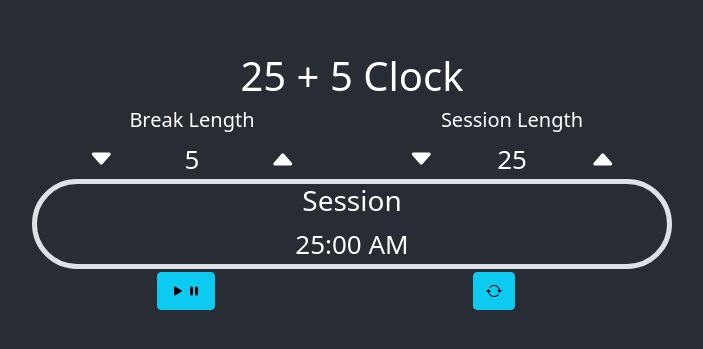
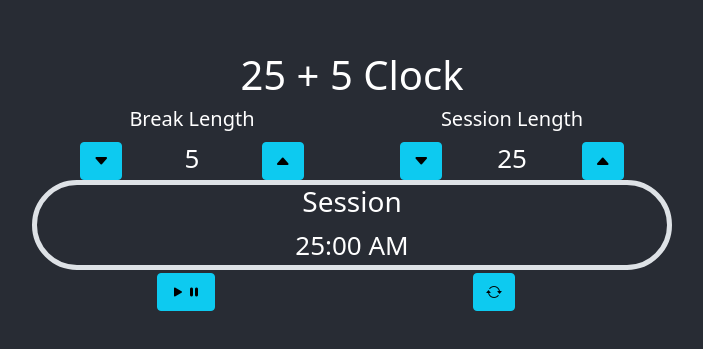
Before and after one commit to danyr59/clock, a React (Create React App) app: page / in a window 1280 px wide. Shown: the part 219-568 px from the top of the page, without its empty margins (288-991 px from the left). Built offline with nearby package versions, Linux system fonts and the light colour scheme.

Commit message:
añadido funcionalidades de reseteo y funciona

```diff
--- a/src/App.js
+++ b/src/App.js
@@ -20,7 +20,7 @@ Date.prototype.setFormatMinSecond = function (min, seg) {
 //   }
 //
 // console.log(ownProps);
-const inizializeTimeLeft = (length) => {
+const inizializeTimeLeft = function (length) {
   const difference = length * 60 * 1000;
   let timeLeft = {};
   if (difference > 0) {
@@ -37,15 +37,20 @@ const inizializeTimeLeft = (length) => {
   return timeLeft;
 };
 const getDate = function ({ minutes: minutes, seconds: seg, ms: ms }) {
-  //402 tiempo de retrazo producido
+  //402 ms tiempo de retrazo producido
+  console.log(minutes, seg, ms);
   const difference = minutes * 60 * 1000 + seg * 1000 + ms + 402;
   return new Date(+new Date() + difference);
 };
 function App() {
-  const [date, setDate] = useState(getDate({ minutes: 25, seg: 0, ms: 0 }));
+  const [date, setDate] = useState(getDate({ minutes: 25, seconds: 0, ms: 0 }));
   const [timeLeft, setTimeLeft] = useState(inizializeTimeLeft(25));
   const [startStop, setStartStop] = useState(false);
+  const [breakLength, setBreakLength] = useState(5);
+  const [sessionLength, setSessionLength] = useState(25);
+  const [reboot, setReboot] = useState(false);
   const calculateTimeLeft = () => {
+    console.log(`date: ${date}`);
     const difference = +date - +new Date();
     let timeLeft = {};
     if (difference > 0) {
@@ -59,7 +64,6 @@ function App() {
         ms: 0,
       };
     }
-    console.log(timeLeft);
     return timeLeft;
   };
   function getTimeLeft({ year, month, date, hours, minutes, seconds, ms }) {
@@ -78,14 +82,9 @@ function App() {
   function startStopOnClick() {
     setStartStop(!startStop);
     setDate(getDate(timeLeft));
-
-    // setStartStop(!startStop);
-    // setDate(getDate({ minutes: 10, seg: 0 }));
-    // setTimeLeft(inizializeTimeLeft(10));
   }
   useEffect(() => {
     if (startStop) {
-      console.log("useEffect");
       const timer = setTimeout(() => {
         setTimeLeft(calculateTimeLeft());
       }, 1000);
@@ -93,6 +92,24 @@ function App() {
     }
     // , [timeLeft]
   });
+  function rebootTimeLeft() {
+    setReboot(true);
+    setStartStop(false);
+    setDate(getDate({ minutes: 25, seconds: 0, ms: 0 }));
+    setTimeLeft(inizializeTimeLeft(25));
+    setBreakLength(5);
+    setSessionLength(25);
+  }
+  function updateValue(value) {
+    // setStartStop(false);
+    setDate(getDate({ minutes: value, seconds: 0, ms: 0 }));
+    setTimeLeft(inizializeTimeLeft(value));
+  }
+  function updateValueT(value) {
+    // setStartStop(true);
+    setDate(getDate({ minutes: value, seconds: 0, ms: 0 }));
+    setTimeLeft(inizializeTimeLeft(value));
+  }
   return (
     <div className="App ">
       <header className="">
@@ -100,13 +117,45 @@ function App() {
       </header>
       <div className="row w-50">
         <div className="col">
-          <ControlSession title={"Break Length"} value={5} />
+          <ControlSession
+            // handlerTimeLeft={false}
+            handlerSelectorTime={true}
+            idLabel={"break-label"}
+            idDecrement={"break-decrement"}
+            idIncrement={"break-increment"}
+            idLength={"break-length"}
+            startStop={startStop}
+            reboot={reboot}
+            setReboot={setReboot}
+            updateValuesT={updateValueT}
+            title={"Break Length"}
+            value={breakLength}
+            timeLeft={timeLeft}
+          />
         </div>
         <div className="col">
-          <ControlSession title={"Session Length"} value={25} />
+          <ControlSession
+            // handlerTimeLeft={true}
+            handlerSelectorTime={false}
+            idLabel={"session-label"}
+            idDecrement={"session-decrement"}
+            idIncrement={"session-increment"}
+            idLength={"session-length"}
+            startStop={startStop}
+            reboot={reboot}
+            setReboot={setReboot}
+            updateValuesT={updateValue}
+            updateValues={updateValue}
+            title={"Session Length"}
+            value={sessionLength}
+            timeLeft={timeLeft}
+          />
         </div>
         <div className="border border-5 rounded-pill">
-          <Timer value={getTimeLeft(timeLeft)} />
+          <Timer
+            hour={timeLeft.hours == 1 ? true : false}
+            value={getTimeLeft(timeLeft)}
+          />
         </div>
         <div className="row">
           <div className="col">
@@ -120,7 +169,11 @@ function App() {
             </button>
           </div>
           <div className="col">
-            <button className="btn btn-info" id="reset">
+            <button
+              onClick={rebootTimeLeft}
+              className="btn btn-info"
+              id="reset"
+            >
               <i class="bi bi-arrow-repeat"></i>
             </button>
           </div>
--- a/src/component/ControlSession.jsx
+++ b/src/component/ControlSession.jsx
@@ -1,16 +1,85 @@
 import "../style/ControlSession.scss";
+import React, { useState, useEffect } from "react";
+function ControlSession(props) {
+  const [length, setLength] = useState(props.value);
+  const [zero, setZero] = useState(false);
+  const [handlerSelectorTime, setHandlerSelectorTime] = useState(
+    props.handlerSelectorTime
+  );
 
-function ControlSession(props) {
+  function handlerArrowUp() {
+    if (length >= 60) return;
+    if (props.startStop) return;
+    setTimeout(() => setLength(length + 1), 50);
+    if (props.updateValues) props.updateValues(length + 1);
+  }
+  function handlerArrowDown() {
+    if (length <= 1) return;
+    if (props.startStop) return;
+    setTimeout(() => setLength(length - 1), 50);
+    if (props.updateValues) props.updateValues(length - 1);
+  }
+  /**
+   *  actualiza el valor en caso de actualizarse el temporizador
+   */
+  function updateReboot() {
+    if (props.reboot) {
+      setLength(props.value);
+      props.setReboot(false);
+      setZero(false);
+      setHandlerSelectorTime(props.handlerSelectorTime);
+    }
+  }
+  useEffect(() => {
+    isZero();
+    updateReboot();
+    if (zero && handlerSelectorTime) {
+      props.updateValuesT(length);
+    }
+    if (zero) {
+      setHandlerSelectorTime(!handlerSelectorTime);
+      setZero(false);
+    }
+  });
+  function isZero() {
+    if (props.timeLeft.minutes == 0 && props.timeLeft.seconds == 0) {
+      setTimeout(() => {
+        console.log("isZero()");
+        setZero(true);
+      }, 1000);
+    }
+  }
+  console.log(
+    zero,
+    props.timeLeft.minutes,
+    props.timeLeft.seconds,
+    handlerSelectorTime
+  );
   return (
     <div className="container">
-      <h5>{props.title}</h5>
+      <h5 id={props.idLabel}>{props.title}</h5>
       <div className="row">
         <div className="col">
-          <i class="bi bi-caret-down-fill"></i>
+          <button
+            id={props.idDecrement}
+            className="btn btn-info"
+            onClick={handlerArrowDown}
+          >
+            <i class="bi bi-caret-down-fill"></i>
+          </button>
         </div>
-        <div className="col">{props.value}</div>
+        <div id={props.idLength} translate="no" className="col">
+          {/*props.reboot ? props.value : length*/}
+          {length}
+        </div>
         <div className="col">
-          <i class="bi bi-caret-up-fill"></i>
+          <button
+            id={props.idIncrement}
+            className="btn btn-info"
+            onClick={handlerArrowUp}
+          >
+            <i class="bi bi-caret-up-fill"></i>
+          </button>
         </div>
       </div>
     </div>
--- a/src/component/Timer.jsx
+++ b/src/component/Timer.jsx
@@ -3,12 +3,8 @@ import "../style/Timer.scss";
 function Timer(props) {
   return (
     <div>
-      <div id="timer-label">
-        <h3>Session</h3>
-      </div>
-      <div translate="no" id="time-left">
-        {props.value}
-      </div>
+      <h3 id="timer-label">Session</h3>
+      <div id="time-left">{props.hour ? "60:00" : props.value}</div>
     </div>
   );
 }
```
